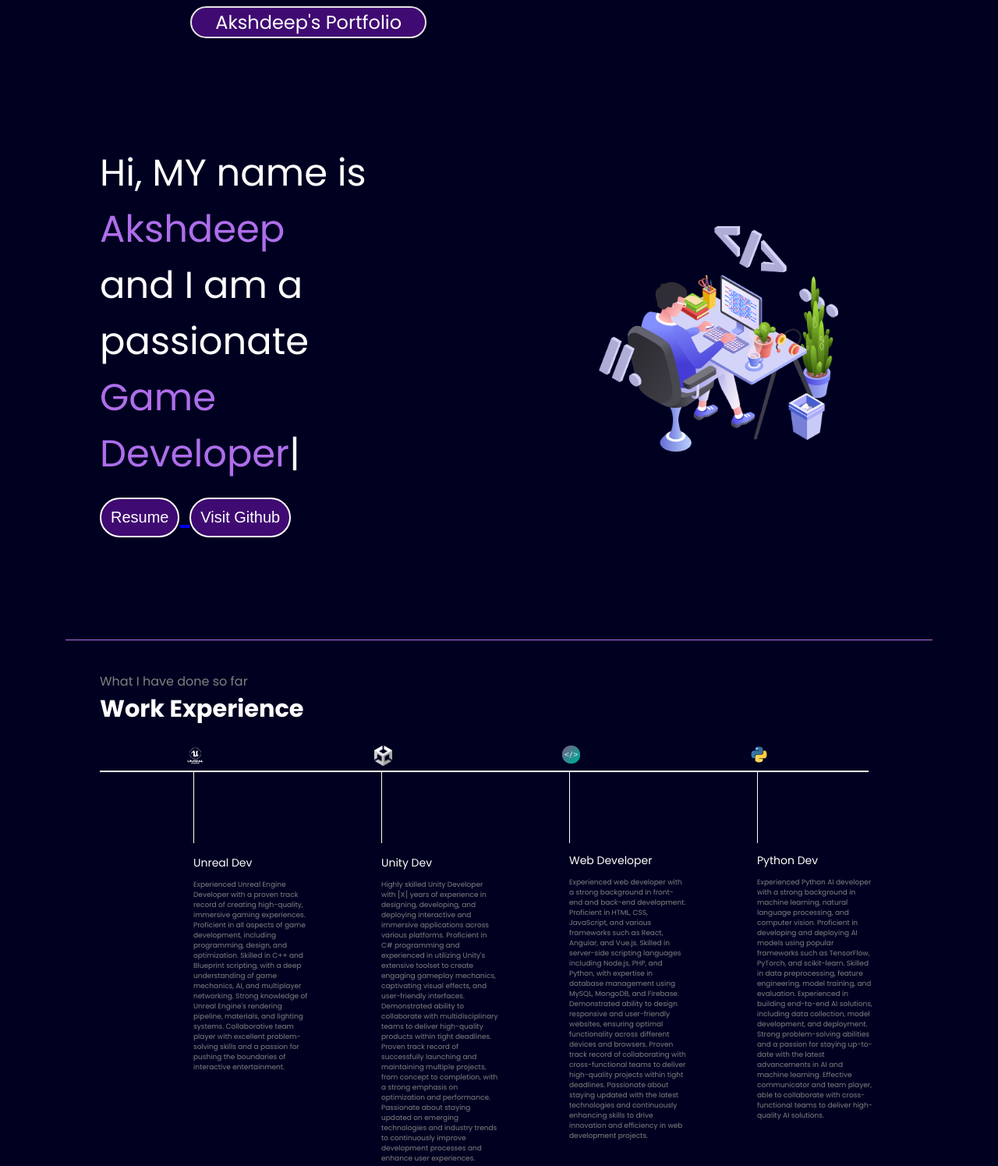
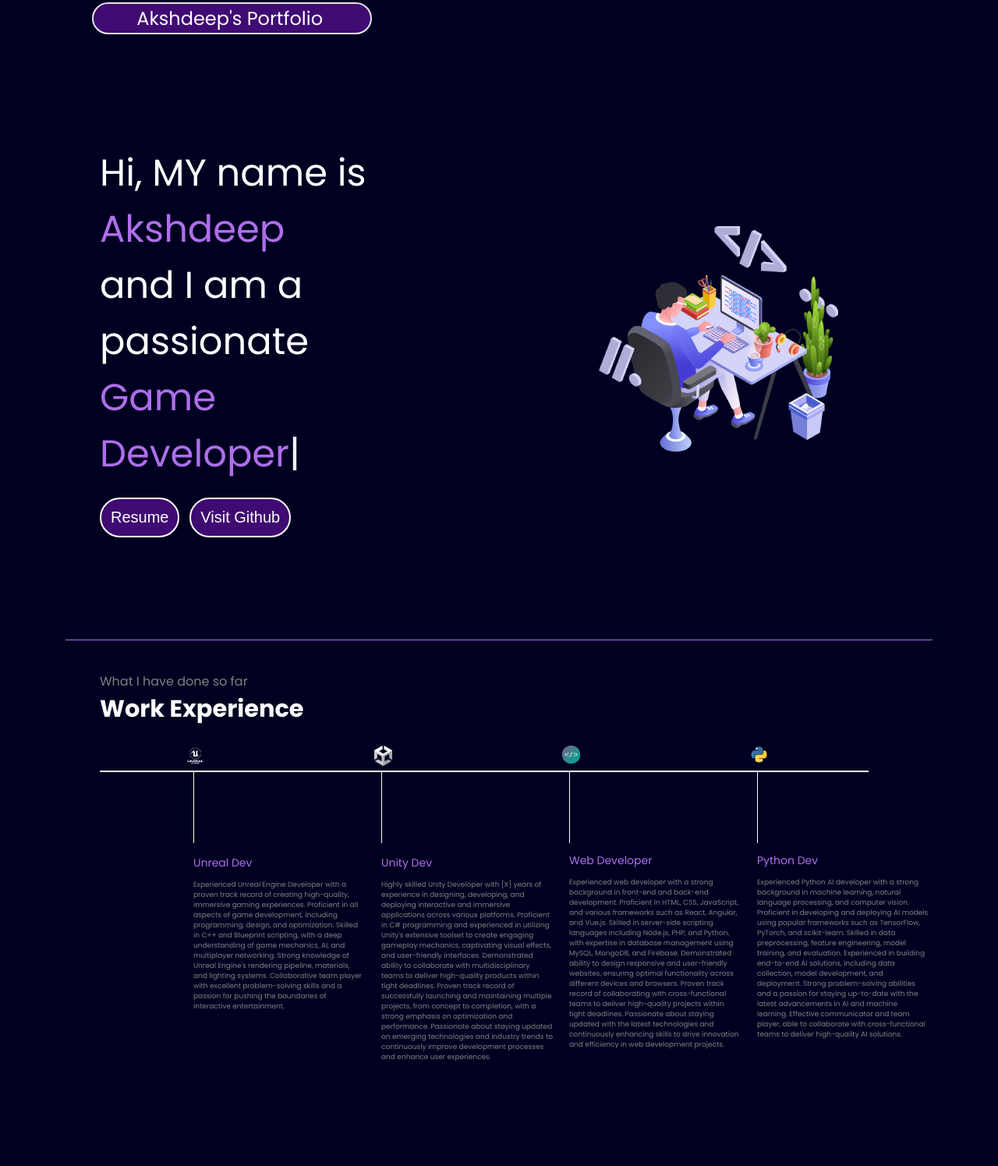
Before and after one commit to Akshdeep497/portfolio-site, a plain HTML site: page index.html in a window 1280 px wide. Shown: the top 1495 px of the page at 78% size. Drawn offline with nearby package versions, Linux system fonts and the light colour scheme.

Commit message:
Update style.css

```diff
--- a/style.css
+++ b/style.css
@@ -11,16 +11,23 @@ body {
 
 nav {
     display: flex;
+
     justify-content: space-around;
-    align-items: center;
+    align-items: flex-start;
     height: 50px;
     background-color: rgb(0, 0, 33);
     border-radius: 35px;
     /* border: solid rgb(58, 58, 97) 3px; */
     padding: 3px 0;
+    margin-right: 35%;
+}
+nav .leftnav{
+    width: 270px;
+    display: flex;
+    padding-left: 55px;
 }
 
-nav ul {
+/* nav ul {
     display: flex;
     justify-content: center;
 }
@@ -39,7 +46,7 @@ nav ul li a:hover {
 
     color: rgb(196, 196, 252);
     font-size: 1.02rem;
-}
+} */
 
 
 
@@ -137,13 +144,14 @@ main hr {
     top: 75px;
     width: 150px;
     font-size: 14px;
+    color: rgb(174, 110, 235);
 }
 
 .vertical-desc {
     position: relative;
     top: 86px;
     color: grey;
-    width: 150px;
+    width: 220px;
     font-size: 9px;
 
 }
@@ -181,3 +189,10 @@ footer .footer-rights {
     position: ;
     border: solid rgb(230, 229, 231) 2px;
 }
+.buttons a{
+    text-decoration: none;
+}
+.footer-first h3{
+    width: 150%;
+    /* background-color: blue; */
+}
```
